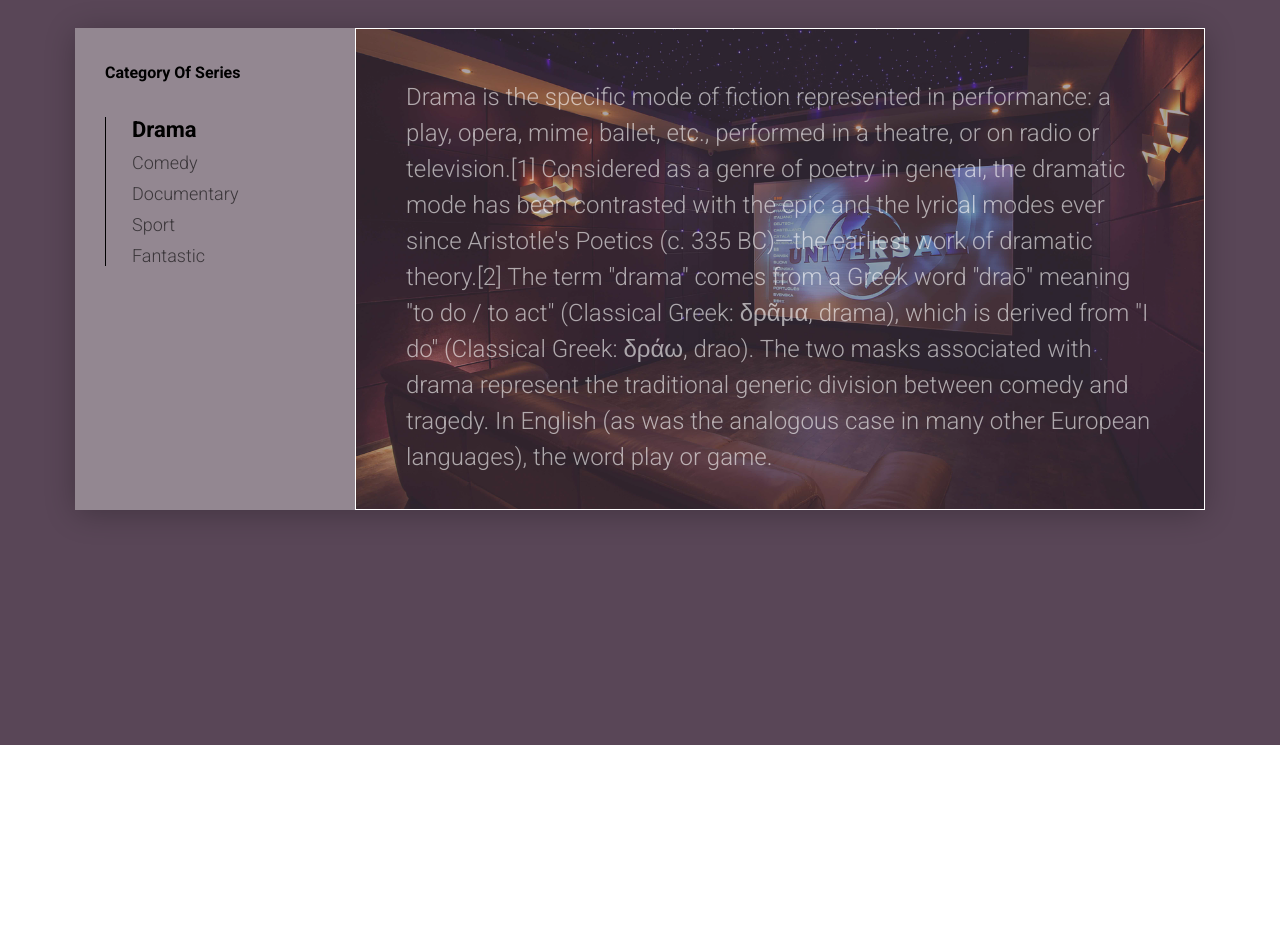
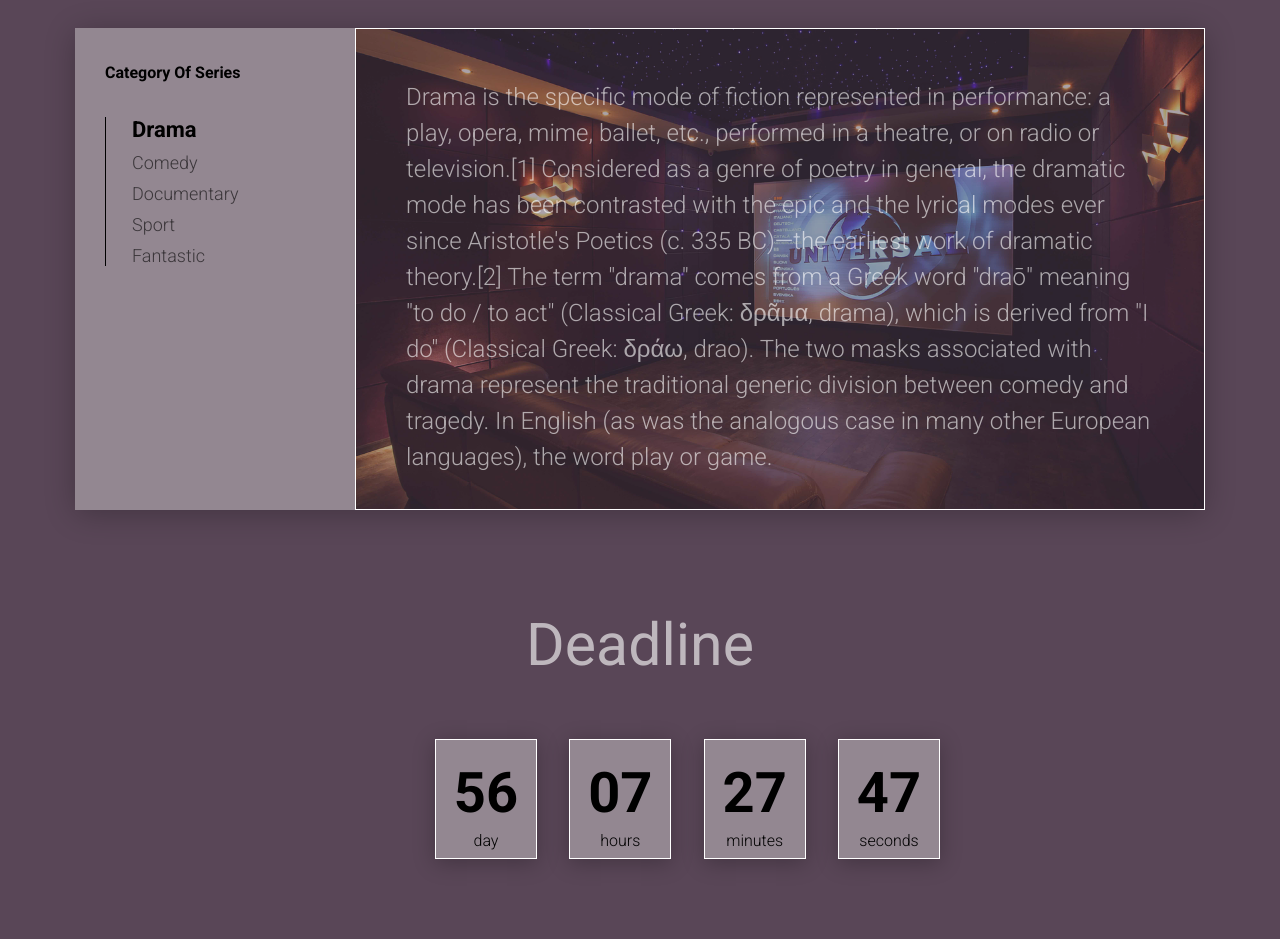
Before and after one commit to bekcoder77/BOOSTED, a plain HTML site: page tab/index.html in a window 1280 px wide. Before the commit the page ends 800 px from the top, so only its background shows below. Drawn offline with Linux system fonts and the light colour scheme.

Commit message:
Add files via upload

```diff
--- a/tab/css/main.css
+++ b/tab/css/main.css
@@ -25,7 +25,8 @@
 }
 .container {
   max-width: 1200px;
-  height: 617px;
+  /* height: 517px; */
+
   margin: 0 auto;
 }
 .preview {
@@ -112,3 +113,55 @@
   font-size: 22px;
   font-weight: 700;
 }
+.promotion {
+  /* height: 100vh; */
+  position: relative;
+  background-color: #594657;
+  padding-bottom: 80px;
+}
+.promotion .container {
+  display: flex;
+  /* align-items: center; */
+  justify-content: center;
+}
+
+
+.promotion__timer {
+  width: 50%;
+}
+.promotion__timer .title {
+  text-align: center;
+  font-size: 59px;
+  color: rgba(255, 255, 255, 0.61);
+}
+.title2{
+  text-align: center;
+  font-size: 59px;
+  color: rgb(36, 186, 16);
+  margin-top: 50px;
+  margin-left: 80px;
+}
+.promotion__timer .timer {
+  margin-top: 60px;
+  padding-left: 95px;
+  display: flex;
+  justify-content: space-between;
+  align-items: center;
+}
+.promotion__timer .timer__block {
+  width: 102px;
+  height: 120px;
+  background: #938791;
+  box-shadow: 0 4px 20px rgba(0, 0, 0, 0.25);
+  font-size: 16px;
+  font-weight: 300;
+  text-align: center;
+  border: 1px solid #fff;
+}
+.promotion__timer .timer__block span {
+  display: block;
+  margin-top: 20px;
+  margin-bottom: 5px;
+  font-size: 56px;
+  font-weight: 700;
+}
--- a/tab/index.html
+++ b/tab/index.html
@@ -128,6 +128,32 @@
         </div>
       </div>
     </div>
+     <!-- Deadline -->
+     <div class="promotion">
+      <div class="container">
+        <div class="promotion__timer">
+          <div class="title">Deadline</div>
+          <div class="timer">
+             <div class="timer__block">
+              <span id="days">99</span>
+              day
+            </div>
+            <div class="timer__block">
+              <span id="hours">09</span>
+              hours
+            </div>
+            <div class="timer__block">
+              <span id="minutes">99</span>
+              minutes
+            </div>
+            <div class="timer__block">
+              <span id="seconds">09</span>
+              seconds
+            </div>
+          </div>
+        </div>
+      </div>
+    </div>
   </body>
   <script src="./js/main.js"></script>
 </html>
--- a/tab/js/main.js
+++ b/tab/js/main.js
@@ -1,8 +1,7 @@
 const tabsParent = document.querySelector('.tabheader__items'),
       tabs = document.querySelectorAll('.tabheader__item'),
       tabsContent = document.querySelectorAll('.tabcontent'),
-      loader = document.querySelector('.loader')
-
+      loader = document.querySelector('.loader');
          // Tabs
     function hideTabContent() {
         tabsContent.forEach((item) => {
@@ -31,3 +30,41 @@ const tabsParent = document.querySelector('.tabheader__items'),
           })
         }
       })
+       // Timer
+ const deadline = '2023.08.15';
+ function getTimeRemaining(endtime) {
+   const timer = Date.parse(endtime) - Date.parse(new Date()),
+   days = Math.floor(timer / (1000 * 60 * 60 * 24))
+   hours = Math.floor((timer / (1000 * 60 * 60)) % 24)
+   minutes = Math.floor((timer / 1000 / 60) % 60)
+   seconds = Math.floor((timer / 1000) % 60)
+   return { timer, days, hours, minutes, seconds }
+}
+function getZero(num) {
+  if (num >= 0 && num < 10) {
+    return `0${num}`
+  } else {
+    return num
+  }
+}
+function setClock(selector, endtime) {
+  const timer = document.querySelector(selector),
+    days = timer.querySelector('#days'),
+    hours = timer.querySelector('#hours'),
+    minutes = timer.querySelector('#minutes'),
+    seconds = timer.querySelector('#seconds'),
+    timeInterval = setInterval(updatClock, 1000)
+  updatClock()
+  function updatClock() {
+    const t = getTimeRemaining(endtime)
+    days.innerHTML = getZero(t.days)
+    hours.innerHTML = getZero(t.hours)
+    minutes.innerHTML = getZero(t.minutes)
+    seconds.innerHTML = getZero(t.seconds)
+
+    if (t.timer <= 0) {
+      clearInterval(timeInterval)
+    }
+  }
+}
+setClock('.timer', deadline)
```
